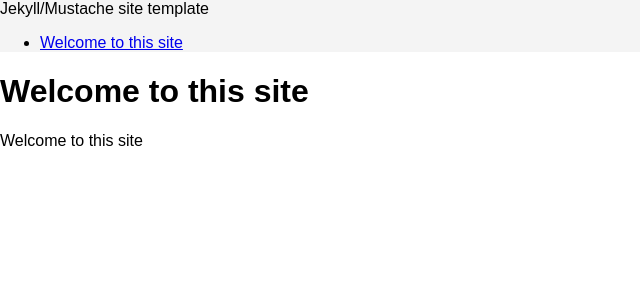
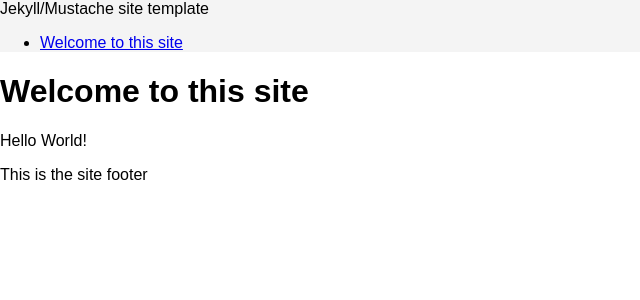
Before and after one commit to prevuelta/jekyll-mustache, a Jekyll site: the page built from src/index.html, in a window 1280 px wide. Shown: the top 300 px of the page, without its empty margins (0-640 px from the left). Built offline with Jekyll 4.4.1, drawn with Linux system fonts in a browser that asks for light colours; some web fonts are replaced; part of the change alters nothing that is shown.

Commit message:
Simplified page init in .js file

```diff
--- a/src/_includes/footer.html
+++ b/src/_includes/footer.html
@@ -1,6 +1,7 @@
 <footer class="site-footer">
-
+	<p> This is the site footer </p>
 </footer>
 
-
+<script src="scripts/util.js"></script>
 <script src="scripts/main.js"></script>
+<script src="scripts/{{ page.ref }}.js"></script>
--- a/src/_layouts/default.html
+++ b/src/_layouts/default.html
@@ -18,7 +18,6 @@
         <section id="main">
         </section>
 
-        <script src="scripts/{{ page.ref }}.js"></script>
       </div>
     </div>
 
--- a/src/scripts/index.js
+++ b/src/scripts/index.js
@@ -1,13 +1,7 @@
-var indexPage = {
-
-	onReady : function() {
-
-		var container = $('#main');
-
-		addView('dashboard', { message: 'Welcome to this site'}, container, null);
-
-
+setupPage(
+	{
+		"dashboard" : {
+			"message" : "Hello World!"
+		}
 	}
-}
-
-$(document).ready( indexPage.onReady );
+);
--- a/src/scripts/main.js
+++ b/src/scripts/main.js
@@ -1,8 +1,30 @@
 
-// Requires mustache-wax
-Mustache.Formatters = {
+viewContainer = $('#main');
 
-};
+/* ------ Add mustache view ------ */
+
+function addView(template, model, callback, replace, prepend) {
+	// Form view
+
+	$.get('templates/' + template + '.html', function(template) {
+		var rendered =  Mustache.render(template, model);
+		if(!replace && !prepend) {
+			viewContainer.append(rendered);
+		} else if(prepend) {
+			console.log('prepending');
+			viewContainer.prepend(rendered);
+		} else {
+			viewContainer.html(rendered);
+		}
+		console.log("view added");
+		if(callback){
+			callback();
+		}
+	});
+}
+
+
+/* ------ Add multiple mustache views as callbacks ------ */
 
 function addViews(views, container, outerCallback) {
 
@@ -25,22 +47,20 @@ function addViews(views, container, outerCallback) {
 }
 
 
-function addView(template, model, container, callback, replace, prepend) {
-	// Form view
 
-	$.get('templates/' + template + '.html', function(template) {
-		var rendered =  Mustache.render(template, model);
-		if(!replace && !prepend) {
-			container.append(rendered);
-		} else if(prepend) {
-			console.log('prepending');
-			container.prepend(rendered);
-		} else {
-			container.html(rendered);
+function setupPage(pages) {
+
+	var page = {
+
+		onReady : function() {
+
+			$.each(pages, function(key, value) {
+				addView(key, value, null);
+			});
+
 		}
-		console.log("view added");
-		if(callback){
-			callback();
-		}
-	});
+	}
+
+	$(document).ready( page.onReady );
+
 }
--- /dev/null
+++ b/src/scripts/util.js
@@ -0,0 +1,4 @@
+// Requires mustache-wax
+Mustache.Formatters = {
+
+};
```
